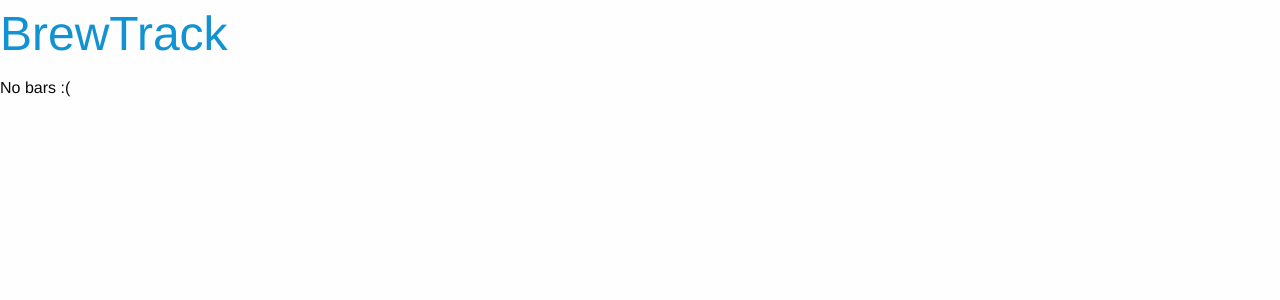
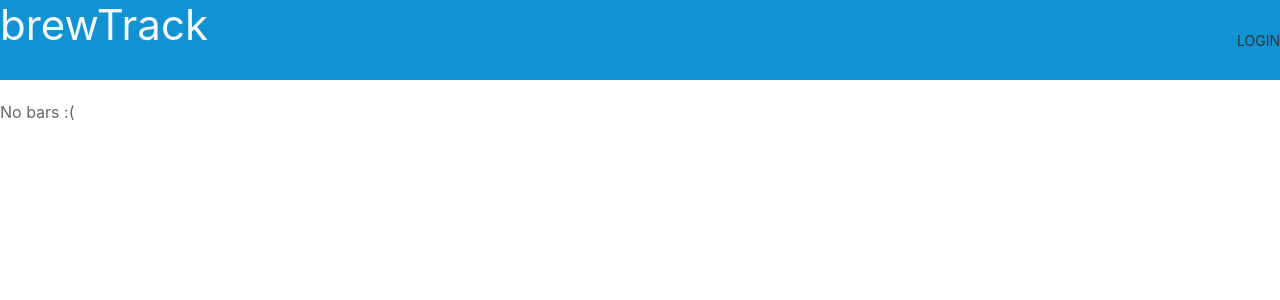
Before and after one commit to ReesMcD/brew-track, a Django app: page / in a window 1280 px wide. Shown: the top 300 px of the page. Run offline with Django 3.2, Linux system fonts and the light colour scheme; data that the repository does not hold is empty; parts of the project's set-up code (start-up, migrations or seed data) failed here and were passed over; some libraries are stand-ins or nearby versions.

Commit message:
Starting Nav Bar

```diff
--- a/brewTrack/bar/static/bar/styles.css
+++ b/brewTrack/bar/static/bar/styles.css
@@ -1,3 +1,7 @@
+.uk-navbar-container {
+    background-color: #1192D3 !important;
+}
+
 h1 {
-    color: #1192D3;
+    color: #f6f7f8;
 }
--- /dev/null
+++ b/brewTrack/bar/static/bar/styles.scss
@@ -0,0 +1,15 @@
+@import "foundation";
+
+$primary-color: #1192d3;
+$color2: #011627;
+$color3: #1e1e24;
+$color4: #e6efe9;
+$color5: #f6f7f8;
+
+.menu {
+    background-color: $primary-color;
+}
+
+h1 {
+    color: $primary-color;
+}
--- a/brewTrack/bar/templates/bar/base.html
+++ b/brewTrack/bar/templates/bar/base.html
@@ -1,5 +1,6 @@
 <!DOCTYPE html>
 <html>
+
 <head>
     {% if bar %}
     <title>BrewTrack - {{ bar.name }}</title>
@@ -7,24 +8,43 @@
     <title>BrewTrack</title>
     {% endif %}
 
-        <link rel="stylesheet" href="https://cdn.jsdelivr.net/npm/foundation-sites@6.5.0-rc.3/dist/css/foundation.min.css" integrity="sha256-b2khkeAav/7kTh0Bs5h1Xw1kqGL56SziJ5zk6bEvnAw= sha384-7nP0F9FVCI9Qg1SfsjHWQd+4ksCAxlF5pibRyPGxwn7NJpu1XuSaOoMh8JHIDSdk sha512-Rcgo7Zj9clxZoGtt4CBj1aEtCL9gBd64nYl3hkKEuWDwtK7hKY6c4D5vL4njDseuz31u1WWSM42SbvYe/3CZYQ=="
-            crossorigin="anonymous">
+    <link rel="stylesheet" href="https://cdnjs.cloudflare.com/ajax/libs/uikit/3.0.0-rc.17/css/uikit.min.css">
     {% load static %}
     <link rel="stylesheet" type="text/css" href="{% static 'bar/styles.css' %}">
 
 </head>
 
 <body>
-        <nav>
-            {# Nav Stuff here #}
+    <nav class="uk-navbar-container" uk-navbar>
+        <h1>brewTrack</h1>
+        <div class="uk-navbar-right">
+
+            <ul class="uk-navbar-nav">
+                <li class="uk-active"><a href="#">Login</a></li>
+                <!-- <li>
+                    <a href="#">Parent</a>
+                    <div class="uk-navbar-dropdown">
+                        <ul class="uk-nav uk-navbar-dropdown-nav">
+                            <li class="uk-active"><a href="#">Active</a></li>
+                            <li><a href="#">Item</a></li>
+                            <li><a href="#">Item</a></li>
+                        </ul>
+                    </div>
+                </li> -->
+            </ul>
+
+        </div>
+
     </nav>
 
-        {% block content %}{% endblock content %}
+    {% block content %}
+    {% endblock content %}
 
-        <script defer src="https://cdn.jsdelivr.net/npm/foundation-sites@6.5.0-rc.3/dist/js/foundation.min.js" integrity="sha256-l1HhyJ0nfWQPdwsVJLNq8HfZNb3i1R9M82YrqVPzoJ4= sha384-NH8utV74bU+noXiJDlEMZuBe34Bw/X66sw22frHkgIs8R1QKWc8ckxYB4DheLjH4 sha512-JMs3Y+JjY+DhwVOPeJhkLM/0FeK9ANxvuYiHGpGp7Q2kMlmNEN/2v6TkrXdirxqB3DHxPlQ8iMxvb/eSPCF5CA=="
-            crossorigin="anonymous"></script>
+    <script src="https://cdnjs.cloudflare.com/ajax/libs/uikit/3.0.0-rc.17/js/uikit.min.js"></script>
+    <script src="https://cdnjs.cloudflare.com/ajax/libs/uikit/3.0.0-rc.17/js/uikit-icons.min.js"></script>
 </body>
 <footer>
 
 </footer>
+
 </html>
--- a/brewTrack/bar/templates/bar/index.html
+++ b/brewTrack/bar/templates/bar/index.html
@@ -1,7 +1,7 @@
 {% extends "bar/base.html" %}
 
 {% block content %}
-<h1>BrewTrack</h1>
+
 {% if bar_list %}
     <ul>
     {% for bar in bar_list %}
--- a/brewTrack/bar/urls.py
+++ b/brewTrack/bar/urls.py
@@ -5,6 +5,6 @@ from . import views
 app_name = 'bar'
 urlpatterns = [
     url(r'^$', views.index, name='index'),
-    url(r'^bar/(?P<bar_id>[0-9]+)/$', views.bar, name='bar'),
+    url(r'^bar/(?P<bar_id>[0-9]+)/$', views.bar_page, name='bar'),
     url(r'^(?P<bar_id>[0-9]+)/next/$', views.next, name='next'),
 ]
--- a/brewTrack/bar/views.py
+++ b/brewTrack/bar/views.py
@@ -12,7 +12,7 @@ def index(request):
 
     return render(request, 'bar/index.html', context)
 
-def bar(request, bar_id):
+def bar_page(request, bar_id):
     bar = get_object_or_404(Bar, pk=bar_id)
     response = "You're looking at bar %s."
 
```
Lines whose indentation alone changed are shown as unchanged.
